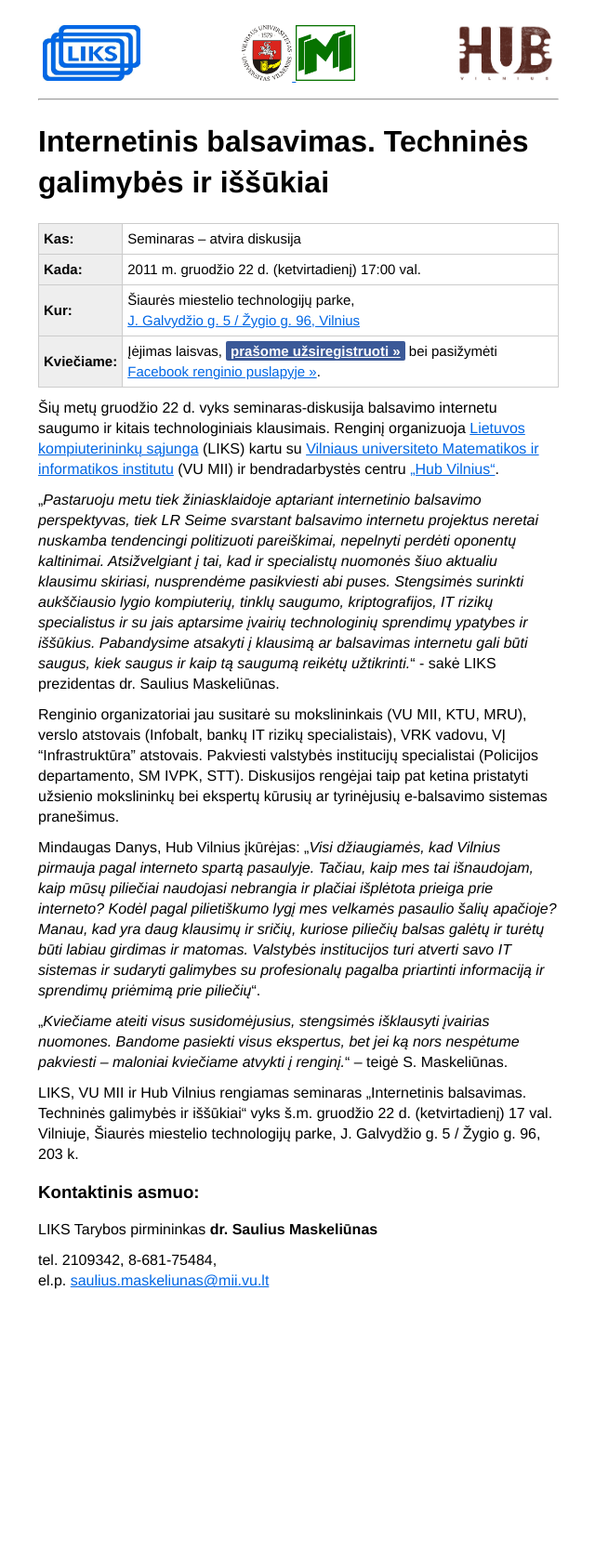
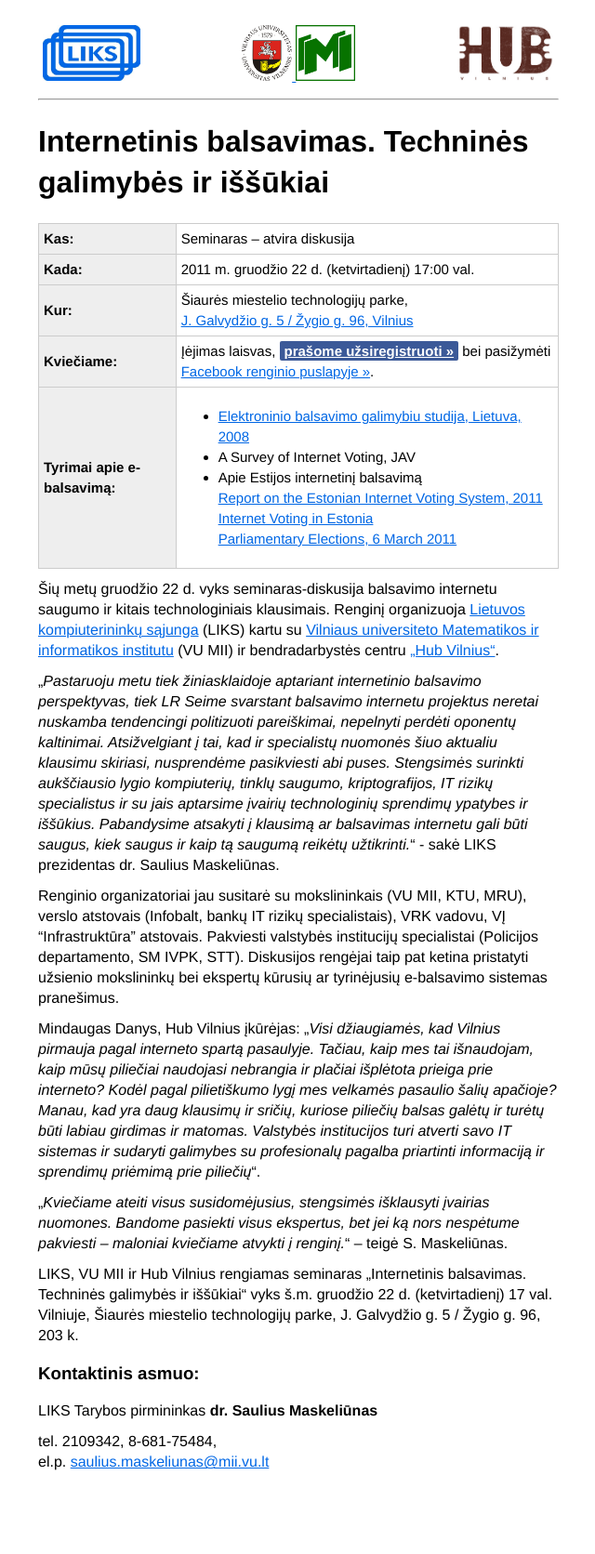
Before and after one commit to emilis/ebalsavimas.liks.lt, a Jekyll site: the page built from index.md, in a window 1280 px wide. Shown: the whole page at 93% size, without its empty margins (319-959 px from the left). Built offline with Jekyll 4.4.1, drawn with Linux system fonts in a browser that asks for light colours; before the commit the page ends 1477 px from its top, so only the background shows below that.

Commit message:
Update index.md

```diff
--- a/index.md
+++ b/index.md
@@ -10,6 +10,18 @@ layout: main
                     <a href="http://maps.google.com/maps?f=q&source=embed&hl=en&geocode=&q=Galvyd%C5%BEio+g.+5,+Vilnius&aq=&sll=37.0625,-95.677068&sspn=31.701751,56.513672&ie=UTF8&hq=&hnear=5+J.+Galvyd%C5%BEio+gatv%C4%97,+%C5%BDirm%C5%ABnai,+Vilnius,+Vilniaus+Apskritis+08009,+Lithuania&z=14&ll=54.711076,25.294217">J. Galvydžio g. 5 / Žygio g. 96, Vilnius</a></td></tr>
 <tr><td>Kviečiame:</td><td>Įėjimas laisvas, <a href="https://docs.google.com/spreadsheet/viewform?formkey=dHNrZUpoQTlWMDhqb0JUVVptbUhoWlE6MQ" class="important">prašome užsiregistruoti &raquo;</a>
 bei pasižymėti <a href="https://www.facebook.com/events/230749130332297/">Facebook renginio puslapyje &raquo;</a>.</td></tr>
+<tr><td>Tyrimai apie e-balsavimą:</td><td><ul>
+<li><a href="http://www.e-demokratija.lt/lt/tekstai/naujienos?id=5">Elektroninio balsavimo galimybiu studija, Lietuva, 2008</a></li>
+<!-- <li><a href="http://servesecurityreport.org/">A Security Analysis of the Secure Electronic
+Registration and Voting Experiment (SERVE)</a></li> -->
+<li><a href="http://www.eac.gov/blogs/a_survey_of_internet_voting/"></a>A Survey of Internet Voting, JAV</li>
+<li>Apie Estijos internetinį balsavimą<br />
+<a href="http://blog.verifiedvoting.org/2011/09/03/1435">Report on the Estonian Internet Voting System, 2011</a>
+<br/><a href="http://vvk.ee/voting-methods-in-estonia/engindex/">Internet Voting in Estonia</a>
+<br/><a href="http://www.osce.org/odihr/elections/estonia/75382">Parliamentary Elections, 6 March 2011</a>
+</li>
+<!-- <li><a href="http://www.balsavimas.lt/nuorodos">daugiau nuorodų</a></li>  -->
+</ul></td></tr>
 </tbody></table>
 
 Šių metų gruodžio 22 d. vyks seminaras-diskusija balsavimo internetu saugumo ir kitais technologiniais klausimais. Renginį organizuoja [Lietuvos kompiuterininkų sąjunga](http://www.liks.lt/) (LIKS) kartu su [Vilniaus universiteto Matematikos ir informatikos institutu](http://www.mii.vu.lt/) (VU MII) ir bendradarbystės centru [„Hub Vilnius“](http://www.hubvilnius.lt/).
```
